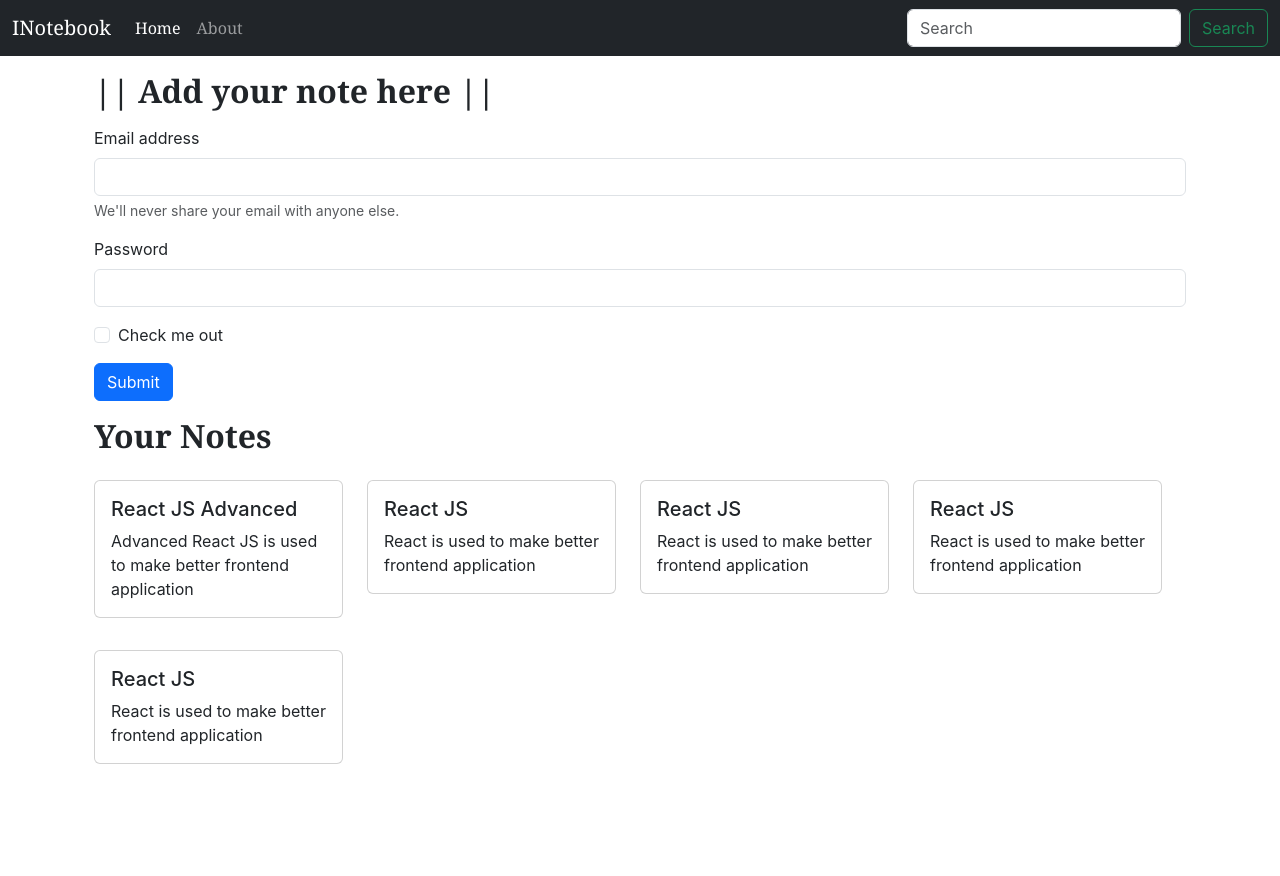
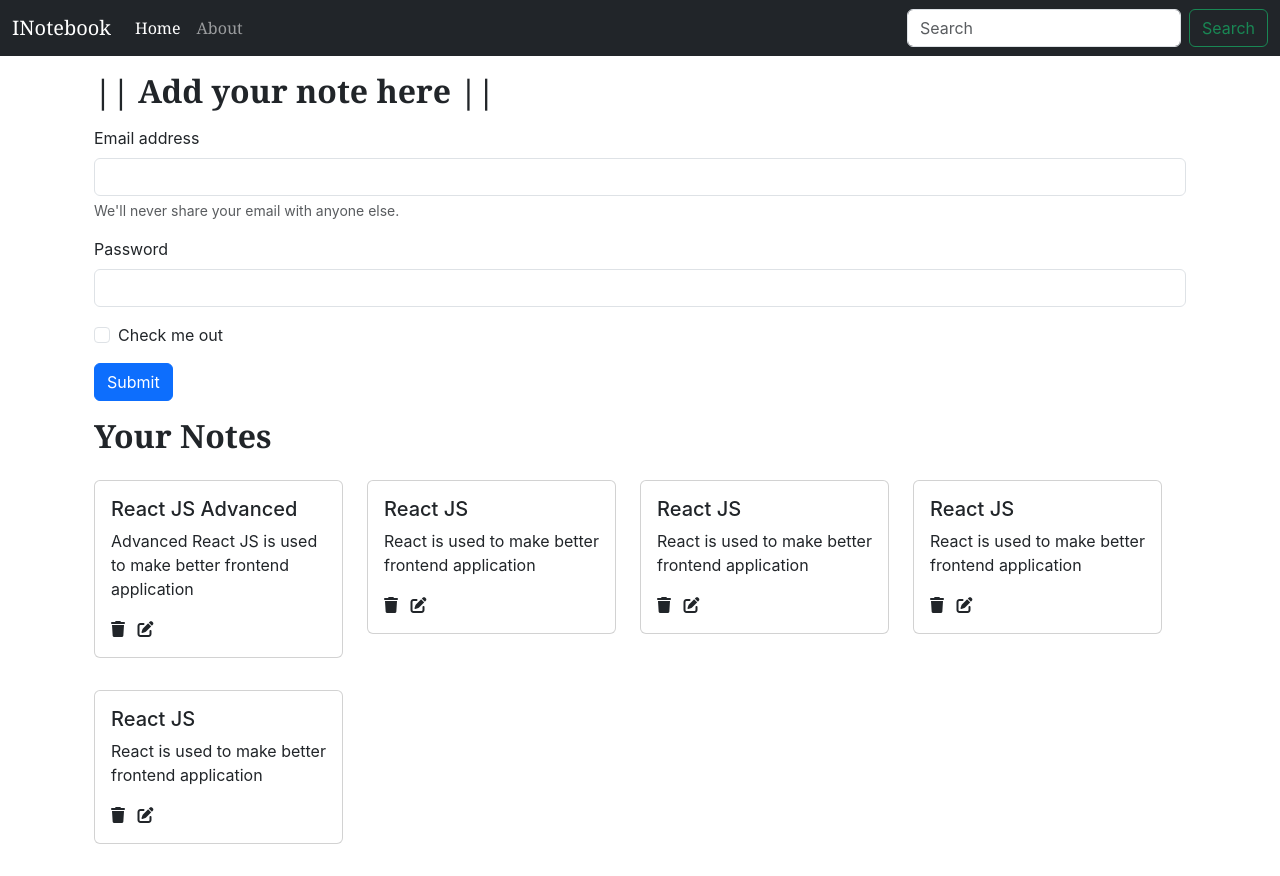
Before and after one commit to singhnaman320/INotebook, a React (Create React App) app in the folder inotebook/: page / in a window 1280 px wide. Before the commit the page ends 800 px from the top, so only its background shows below. Built offline with nearby package versions, Linux system fonts and the light colour scheme.

Commit message:
Modifying NoteItem.js

```diff
--- a/inotebook/src/components/NoteItem.js
+++ b/inotebook/src/components/NoteItem.js
@@ -9,6 +9,8 @@ const NoteItem = (props) => {
             <div className="card-body">
                 <h5 className="card-title">{note.title}</h5>
                 <p className="card-text">{note.description}</p>
+                <i class="fa-sharp fa-solid fa-trash"></i> {/* For delete icon */}
+                <i class="fa-solid fa-pen-to-square mx-2"></i> {/* For edit icon from*/}
             </div>
         </div>
     </div>
```
